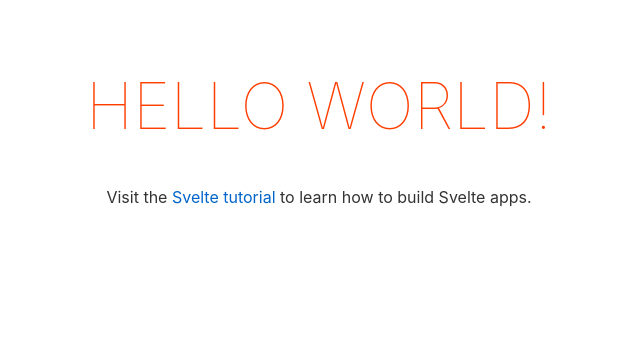
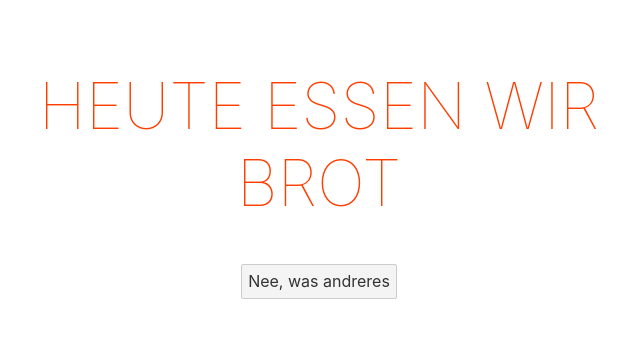
Before and after one commit to frie321984/was-essen-wir, a Svelte app: page / in a window 1280 px wide. Shown: the top 338 px of the page, without its empty margins (321-961 px from the left). Built offline with nearby package versions, Linux system fonts and the light colour scheme.

Commit message:
ganz einfache Entscheidung mit knopf

```diff
--- a/src/App.svelte
+++ b/src/App.svelte
@@ -1,10 +1,44 @@
 <script>
-	export let name = 'world';
+	let meals = [
+		 'Spinat, Kartoffelbrei & Fischstäbchen'
+		, 'Eierkuchen'
+		, 'Brot'
+		, 'Kaiserschmarrn'
+		, 'Pizza'
+		, 'Nudeln mit Tomatensauce'
+		, 'Bratkartoffeln'
+		, 'Gemüsesuppe'
+		, 'Auberginen arabisch'
+		, 'Lasagne'
+		, 'Käsespätzle'
+		, 'Burger'
+		, 'Milchreis'
+		, 'Waffeln'
+		, 'Gemüsepfanne'
+		, 'Thai Aroi'
+		, 'Indisch'
+		, 'Nudelsuppe'
+		, 'Serviettenknödel'
+		, 'Salat'
+		, 'Penne mit Zucchini'
+		, 'Linsensuppe'
+		, 'gebratener Reis mit Gemüse'
+		, '"Blutsuppe"'
+	];
+
+	let zufallsEssen;
+
+	function wuerfeln() {
+		zufallsEssen = meals[Math.floor(Math.random() * meals.length)];
+	}
+	wuerfeln();
 </script>
 
 <main>
-	<h1>Hello {name}!</h1>
-	<p>Visit the <a href="https://svelte.dev/tutorial">Svelte tutorial</a> to learn how to build Svelte apps.</p>
+	<h1>Heute essen wir <br /> {zufallsEssen}</h1>
+	<button on:click={wuerfeln}>
+		Nee, was andreres
+	</button>
 </main>
 
 <style>
```
